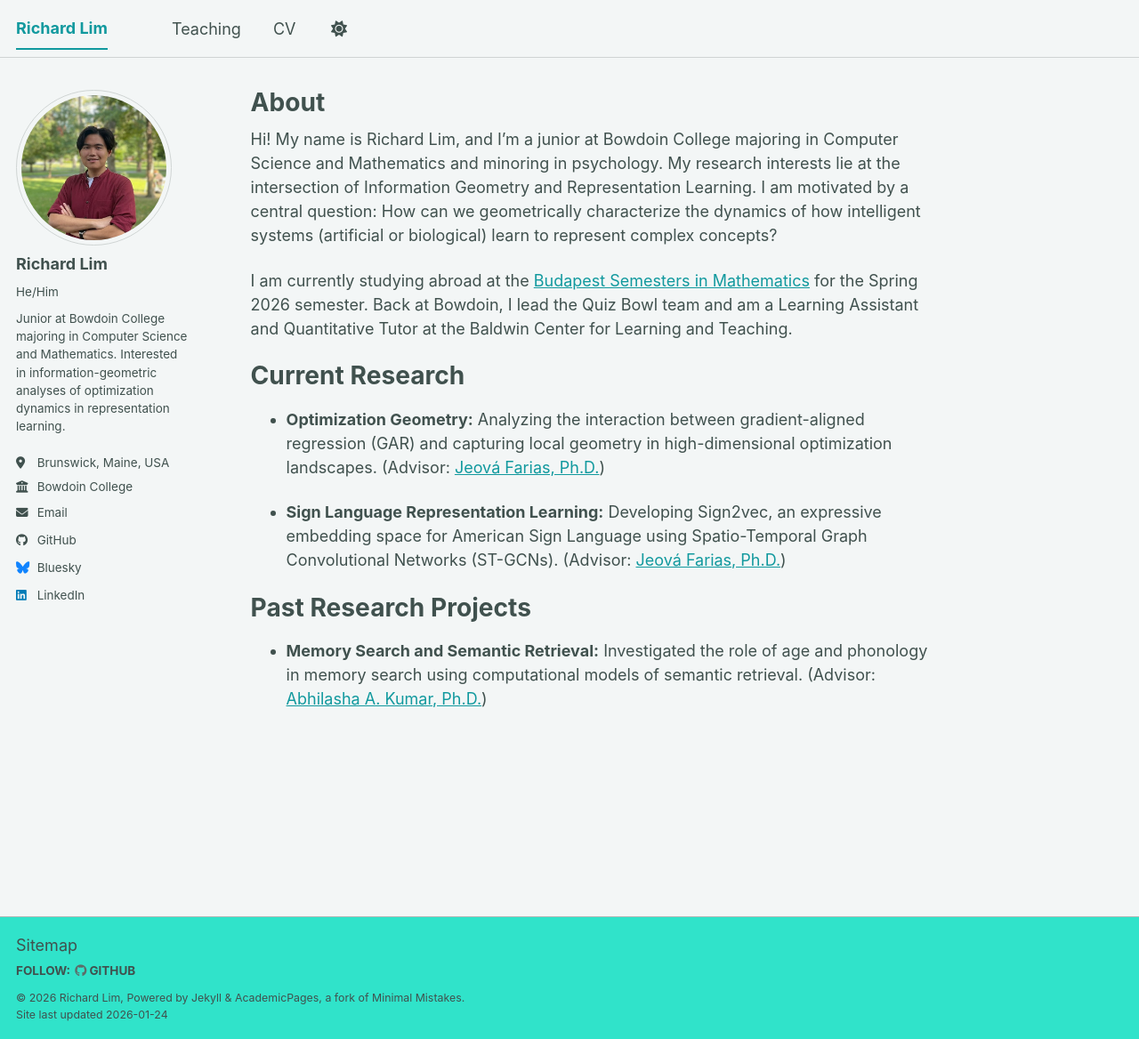
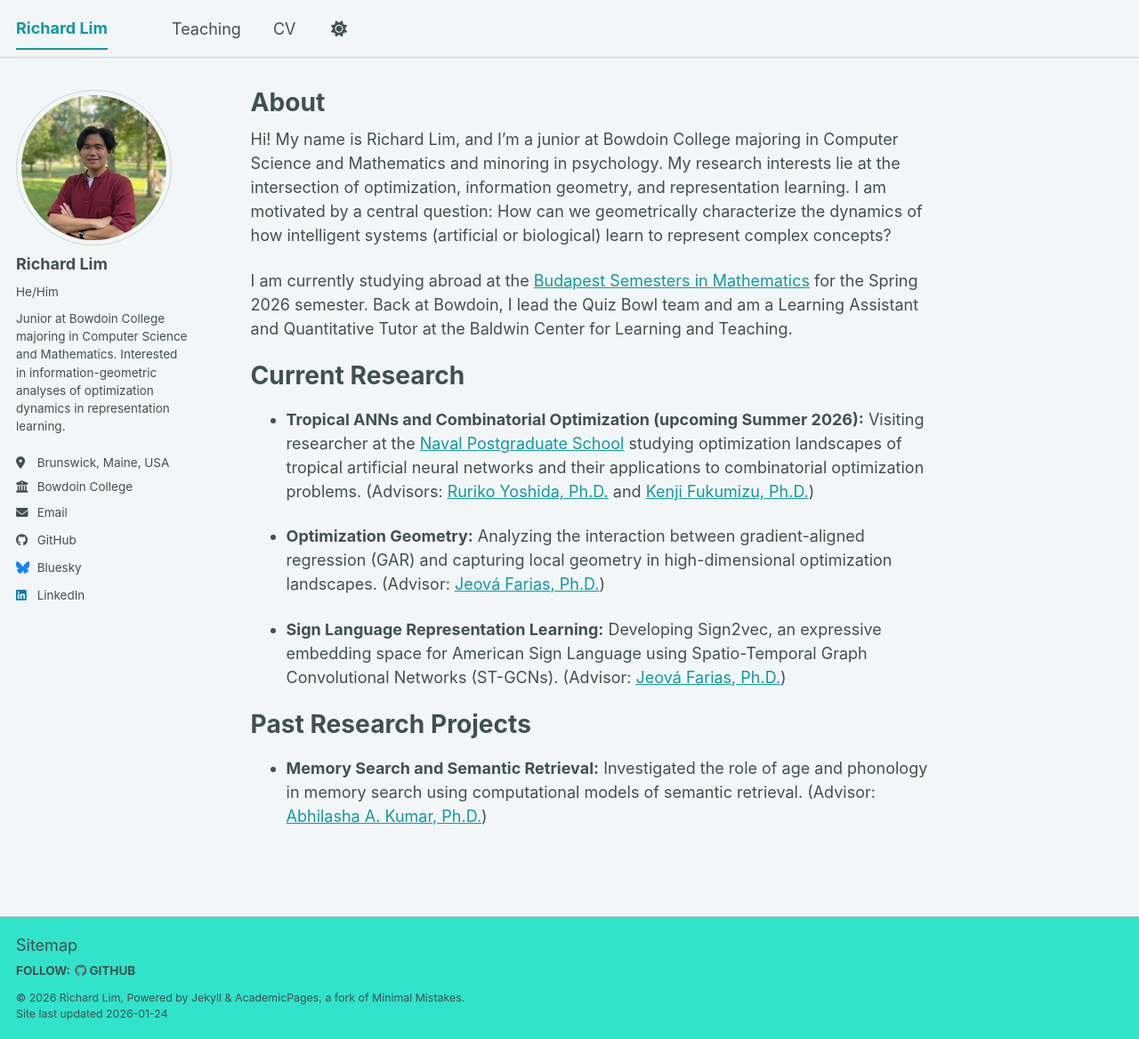
Before and after one commit to rlim-fm/rlim-fm.github.io, a Jekyll site: the page built from _pages/about.md, in a window 1280 px wide and 1168 px high. Shown: the whole window at 89% size. Built offline with Jekyll 4.4.1, drawn with Linux system fonts in a browser that asks for light colours; a script bundle is joined from its source files by our own code; library files that are not in the unit come from our copies.

Commit message:
Update about page with new research interests

```diff
--- a/_pages/about.md
+++ b/_pages/about.md
@@ -7,12 +7,15 @@ redirect_from:
   - /about.html
 ---
 
-Hi! My name is Richard Lim, and I'm a junior at Bowdoin College majoring in Computer Science and Mathematics and minoring in psychology. My research interests lie at the intersection of Information Geometry and Representation Learning. I am motivated by a central question: How can we geometrically characterize the dynamics of how intelligent systems (artificial or biological) learn to represent complex concepts?
+Hi! My name is Richard Lim, and I'm a junior at Bowdoin College majoring in Computer Science and Mathematics and minoring in psychology. My research interests lie at the intersection of optimization, information geometry, and representation learning. I am motivated by a central question: How can we geometrically characterize the dynamics of how intelligent systems (artificial or biological) learn to represent complex concepts?
 
 I am currently studying abroad at the [Budapest Semesters in Mathematics](https://www.budapestsemesters.com/) for the Spring 2026 semester. Back at Bowdoin, I lead the Quiz Bowl team and am a Learning Assistant and Quantitative Tutor at the Baldwin Center for Learning and Teaching.
 
 Current Research
 ======
+- **Tropical ANNs and Combinatorial Optimization (upcoming Summer 2026):** Visiting researcher at the [Naval Postgraduate School](https://nps.edu/) studying optimization landscapes of tropical artificial neural networks and their applications to combinatorial optimization problems. (Advisors: [Ruriko Yoshida, Ph.D.](https://polytopes.net/) and [Kenji Fukumizu, Ph.D.](https://www.ism.ac.jp/~fukumizu/))
+
+
 - **Optimization Geometry:** Analyzing the interaction between gradient-aligned regression (GAR) and capturing local geometry in high-dimensional optimization landscapes. (Advisor: [Jeová Farias, Ph.D.](https://jeovafarias.github.io/))
 
 
```
